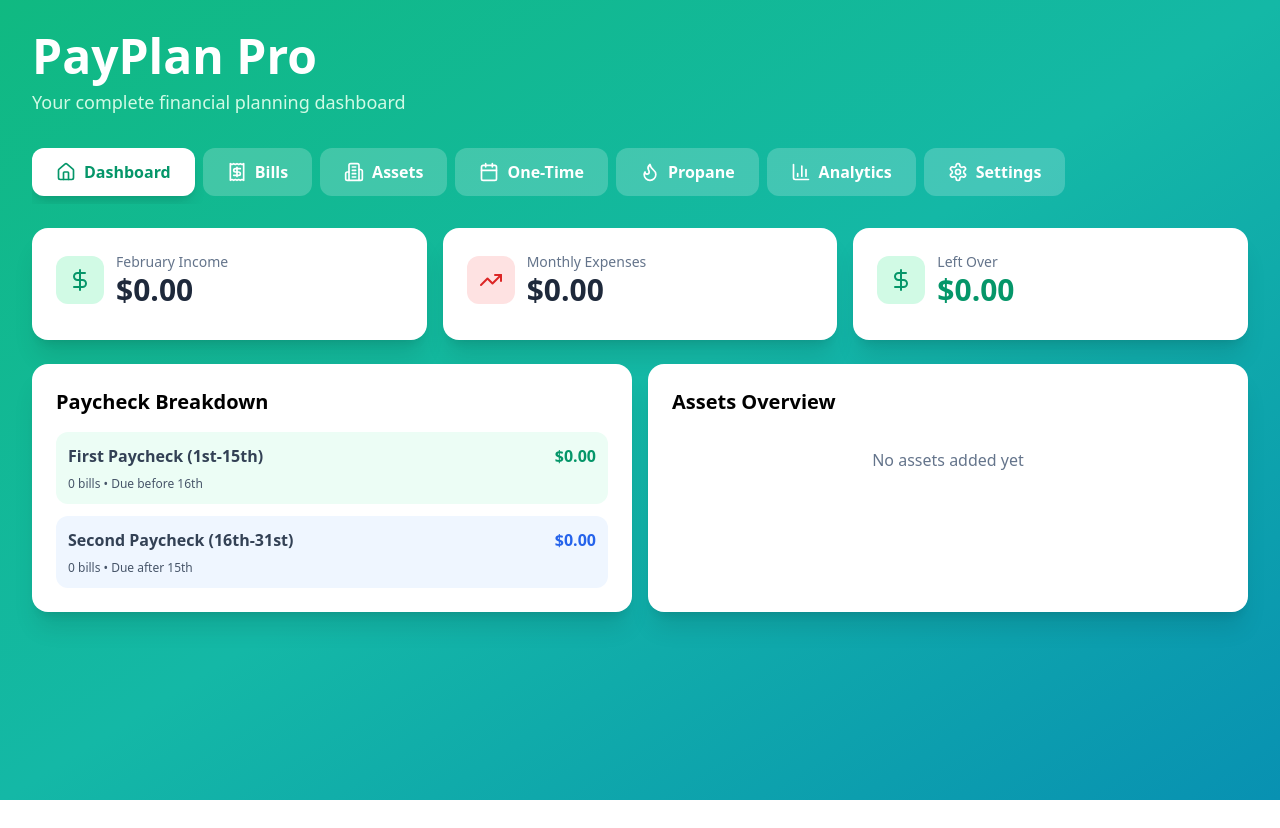
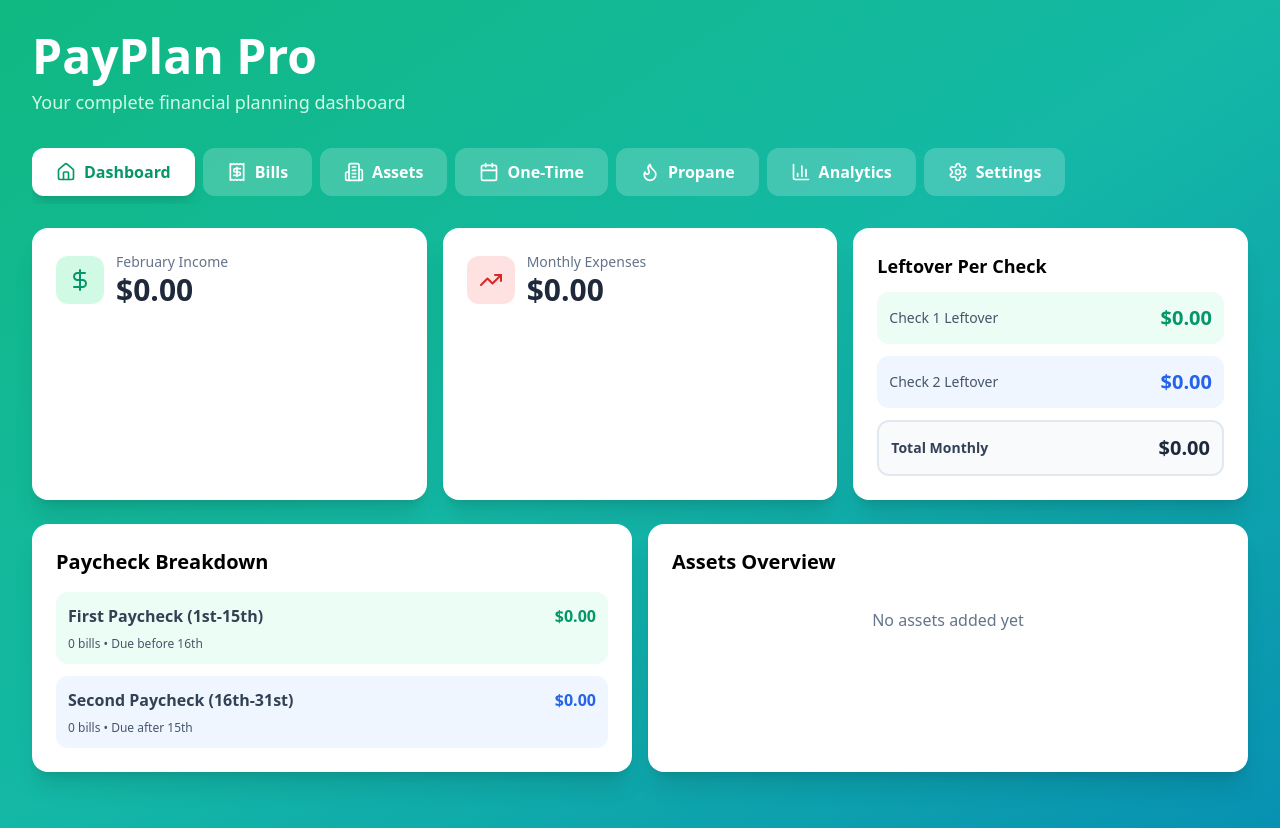
Before and after one commit to igotsimpfyou-cloud/Payplan, a React (Vite) app: page / in a window 1280 px wide. Before the commit the page ends 800 px from the top, so only its background shows below. Built offline with nearby package versions, Linux system fonts and the light colour scheme.

Commit message:
Add bill forward feature

```diff
--- a/src/BillPayPlanner.jsx
+++ b/src/BillPayPlanner.jsx
@@ -1531,17 +1531,67 @@ const BillPayPlanner = () => {
               </div>
 
               <div className="bg-white rounded-2xl shadow-xl p-6">
-                <div className="flex items-center gap-3 mb-2">
-                  <div className={`p-3 rounded-xl ${overview.leftover >= 0 ? 'bg-emerald-100' : 'bg-red-100'}`}>
-                    <DollarSign className={overview.leftover >= 0 ? 'text-emerald-600' : 'text-red-600'} size={24} />
-                  </div>
-                  <div>
-                    <p className="text-slate-500 text-sm">Left Over</p>
-                    <p className={`text-3xl font-black ${overview.leftover >= 0 ? 'text-emerald-600' : 'text-red-600'}`}>
-                      ${overview.leftover.toFixed(2)}
-                    </p>
-                  </div>
-                </div>
+                {(() => {
+                  const assignments = getPaycheckAssignments();
+                  const check1Total = assignments.check1.reduce((sum, b) => sum + parseFloat(b.amount), 0);
+                  const check2Total = assignments.check2.reduce((sum, b) => sum + parseFloat(b.amount), 0);
+                  const perCheck = paySchedule ? parseFloat(paySchedule.payAmount) : 0;
+                  const leftover1 = perCheck - check1Total;
+                  const leftover2 = perCheck - check2Total;
+                  const difference = Math.abs(leftover1 - leftover2);
+
+                  // Find non-autopay bills in check with more leftover that could move
+                  const movableBills = leftover1 > leftover2
+                    ? assignments.check1.filter(b => !b.autopay && b.payFromCheck === 'auto')
+                    : assignments.check2.filter(b => !b.autopay && b.payFromCheck === 'auto');
+
+                  const targetDiff = difference / 2;
+                  const suggestion = movableBills.find(b =>
+                    parseFloat(b.amount) >= targetDiff * 0.5 && parseFloat(b.amount) <= targetDiff * 1.5
+                  );
+
+                  return (
+                    <>
+                      <h3 className="text-lg font-bold mb-3">Leftover Per Check</h3>
+                      <div className="space-y-3">
+                        <div className="p-3 bg-emerald-50 rounded-xl">
+                          <div className="flex justify-between items-center">
+                            <span className="text-sm text-slate-600">Check 1 Leftover</span>
+                            <span className={`text-xl font-bold ${leftover1 >= 0 ? 'text-emerald-600' : 'text-red-600'}`}>
+                              ${leftover1.toFixed(2)}
+                            </span>
+                          </div>
+                        </div>
+                        <div className="p-3 bg-blue-50 rounded-xl">
+                          <div className="flex justify-between items-center">
+                            <span className="text-sm text-slate-600">Check 2 Leftover</span>
+                            <span className={`text-xl font-bold ${leftover2 >= 0 ? 'text-blue-600' : 'text-red-600'}`}>
+                              ${leftover2.toFixed(2)}
+                            </span>
+                          </div>
+                        </div>
+
+                        {difference > 100 && suggestion && (
+                          <div className="p-3 bg-amber-50 border-2 border-amber-200 rounded-xl">
+                            <p className="text-xs font-semibold text-amber-800 mb-2">💡 Balance Suggestion</p>
+                            <p className="text-xs text-amber-700">
+                              Pay <strong>{suggestion.name}</strong> (${suggestion.amount}) early with Check {leftover1 > leftover2 ? '1' : '2'} to balance leftovers
+                            </p>
+                          </div>
+                        )}
+
+                        <div className="p-3 bg-slate-50 rounded-xl border-2 border-slate-200">
+                          <div className="flex justify-between items-center">
+                            <span className="text-sm font-semibold text-slate-700">Total Monthly</span>
+                            <span className={`text-xl font-bold ${overview.leftover >= 0 ? 'text-slate-800' : 'text-red-600'}`}>
+                              ${overview.leftover.toFixed(2)}
+                            </span>
+                          </div>
+                        </div>
+                      </div>
+                    </>
+                  );
+                })()}
               </div>
             </div>
 
```
